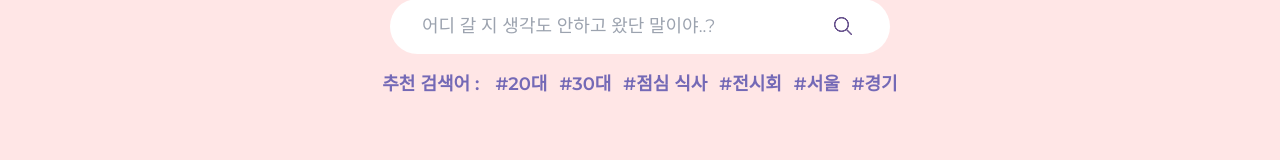
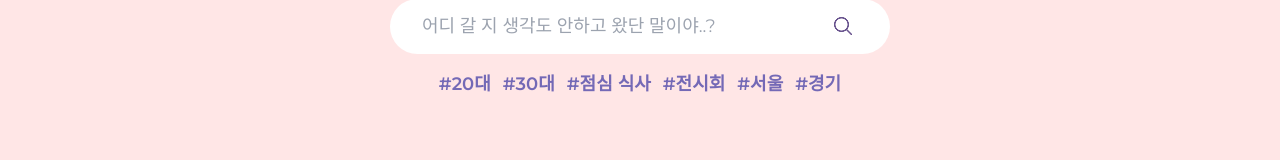
Before and after one commit to Handsol/usenavidate, a React (Vite) app: page / in a window 1280 px wide. Shown: the part 157-317 px from the top of the page. Built offline with nearby package versions, Linux system fonts and the light colour scheme; no server answers; the database is empty; the HTML template or start-up script is replaced by a standard one; a web font is replaced by a local one.

Commit message:
✨ Feat: 태그 클릭 시 해당 태그로 검색 기능 추가

```diff
--- a/src/components/Search.jsx
+++ b/src/components/Search.jsx
@@ -10,6 +10,11 @@ const Search = () => {
     if (searchTerm.trim()) {
       navigate(`/search?q=${searchTerm}`);
     }
+  };
+
+  // 태그 클릭 시 해당 태그에 대한 검색
+  const handleTagClick = (tag) => {
+    navigate(`/search?q=${tag}`);
   };
 
   return (
@@ -31,14 +36,16 @@ const Search = () => {
         </section>
         {/* 검색어 추천 */}
         <nav className="flex items-center justify-center gap-4">
-          <p className="flex flex-row font-semibold text-palette1 text-lg cursor-default">추천 검색어 :</p>
           <ul className="flex flex-row gap-3 font-semibold text-palette1 text-lg">
-            <li>#20대</li>
-            <li>#30대</li>
-            <li>#점심 식사</li>
-            <li>#전시회</li>
-            <li>#서울</li>
-            <li>#경기</li>
+            {['20대', '30대', '점심 식사', '전시회', '서울', '경기'].map((tag, index) => (
+              <li
+                key={index}
+                onClick={() => handleTagClick(tag)} // ✅ 태그 클릭 시 검색 실행
+                className="cursor-pointer hover:underline"
+              >
+                #{tag}
+              </li>
+            ))}
           </ul>
         </nav>
       </div>
```
